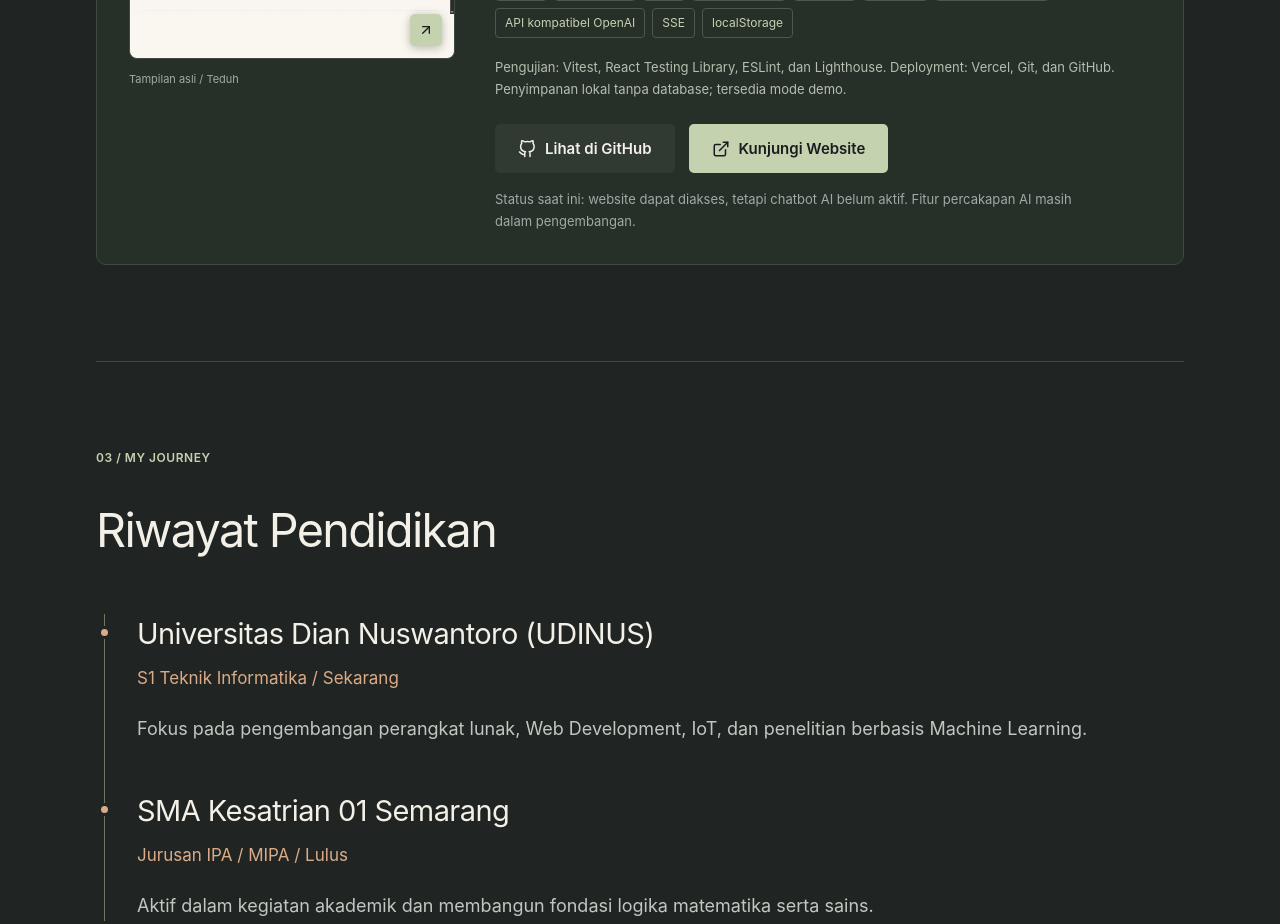
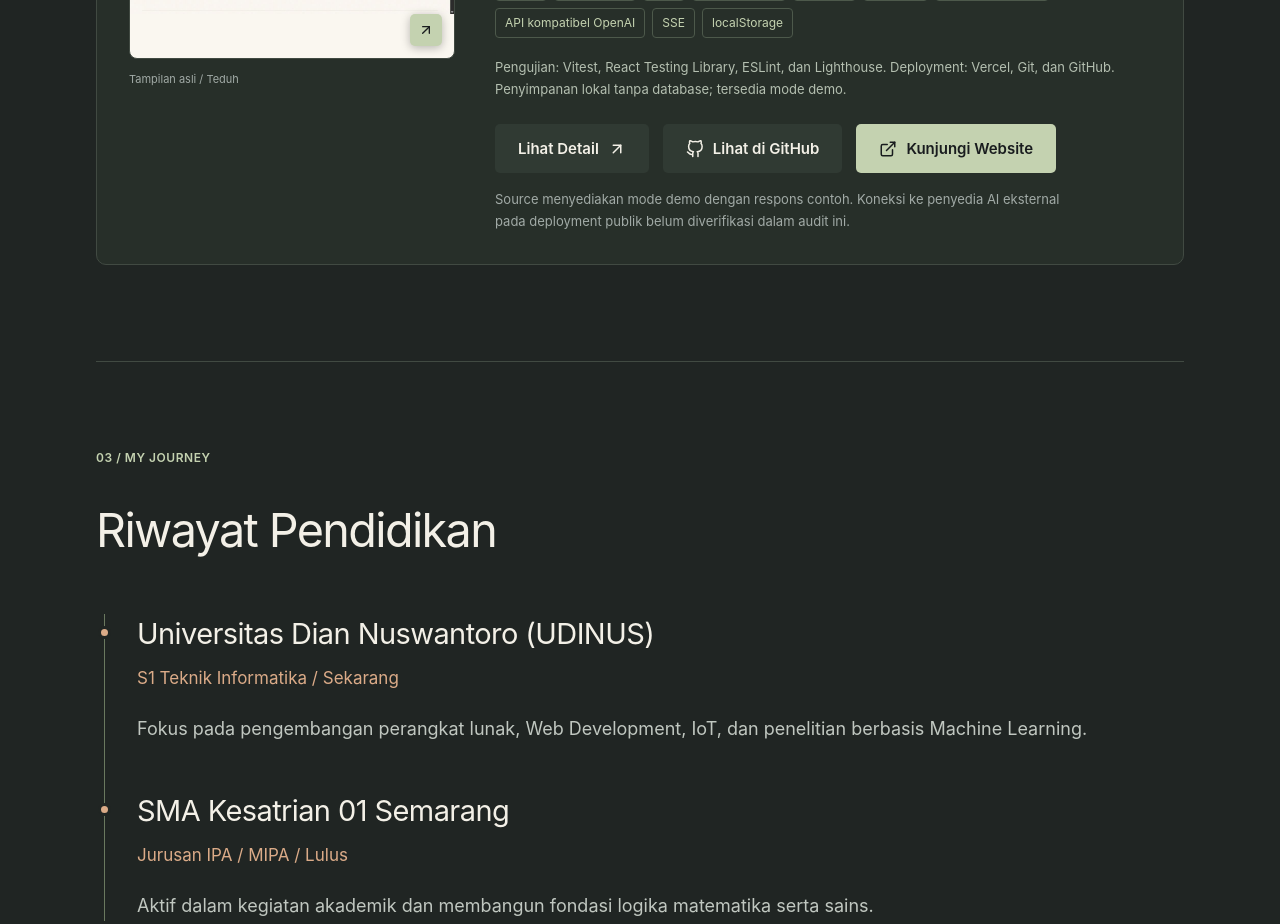
Before and after one commit to Nadzirin26/portofolio-web, a React (Vite) app: page / in a window 1280 px wide. Shown: the part 4940-5864 px from the top of the page. Built offline with nearby package versions, Linux system fonts and the light colour scheme.

Commit message:
docs: add Teduh case study verified with demo SSE and tests

```diff
--- a/src/data/index.js
+++ b/src/data/index.js
@@ -96,7 +96,7 @@
     labelGithub: "Lihat di GitHub",
     labelDemo: "Kunjungi Website",
     implementationNote: "Pengujian: Vitest, React Testing Library, ESLint, dan Lighthouse. Deployment: Vercel, Git, dan GitHub. Penyimpanan lokal tanpa database; tersedia mode demo.",
-    demoNote: "Status saat ini: website dapat diakses, tetapi chatbot AI belum aktif. Fitur percakapan AI masih dalam pengembangan."
+    demoNote: "Source menyediakan mode demo dengan respons contoh. Koneksi ke penyedia AI eksternal pada deployment publik belum diverifikasi dalam audit ini."
   }
 ];
 
--- a/src/data/projectDetails.js
+++ b/src/data/projectDetails.js
@@ -424,5 +424,101 @@
     "design": false,
     "alt": "Preview Kartu Ucapan Ulang Tahun Interaktif",
     "caption": "Aset tampilan project yang sudah tersedia di portofolio."
+  },
+  {
+    "id": 7,
+    "slug": "teduh",
+    "title": "Teduh — Teman Cerita Berbasis AI",
+    "image": "teduh.png",
+    "category": "Web Development",
+    "summary": "Ruang bercerita berbahasa Indonesia dengan mode percakapan, kata penyemangat, dan latihan napas.",
+    "paragraphs": [
+      "Teduh menyediakan ruang percakapan, koleksi kata penyemangat, serta latihan napas dan grounding. Pengunjung menggunakan aplikasi tanpa membuat akun. Aplikasi bukan pengganti layanan profesional.",
+      "Frontend React berkomunikasi dengan pipeline chat di server. Pipeline memvalidasi masukan, melakukan pemeriksaan risiko, dan mengirim jawaban bertahap melalui Server-Sent Events. Implementasi Express dan Vercel Function memakai penanganan chat bersama.",
+      "Dalam mode demo, jawaban berasal dari respons contoh lokal yang dikirim bertahap. Adapter penyedia AI kompatibel OpenAI tersedia pada source, tetapi koneksi model eksternal memerlukan konfigurasi server dan belum diverifikasi pada audit ini.",
+      "Riwayat percakapan disimpan terbatas pada browser. Mode tanpa simpan menghapus riwayat lokal dan menjaga percakapan di memori halaman. Tidak ada database aplikasi pada snapshot yang diperiksa."
+    ],
+    "features": [
+      "Tiga mode percakapan dan respons bertahap",
+      "Kata penyemangat serta favorit",
+      "Latihan napas dan grounding",
+      "Riwayat lokal dan mode tanpa simpan",
+      "Pemeriksaan risiko dan jalur bantuan pada pipeline"
+    ],
+    "stack": [
+      [
+        "React / TypeScript",
+        "Frontend",
+        "Mengelola halaman, mode chat, serta tipe pesan."
+      ],
+      [
+        "Tailwind CSS",
+        "Tampilan",
+        "Menyusun styling bersama stylesheet aplikasi."
+      ],
+      [
+        "Express",
+        "Backend",
+        "Melayani pipeline chat dan endpoint kesehatan pada server Node."
+      ],
+      [
+        "Vercel Functions",
+        "Deployment API",
+        "Membungkus handler chat yang sama tanpa membuka port server."
+      ],
+      [
+        "SSE",
+        "Transport",
+        "Mengirim status dan potongan jawaban secara bertahap ke browser."
+      ],
+      [
+        "localStorage",
+        "Penyimpanan",
+        "Menyimpan riwayat terbatas, preferensi, dan favorit pada perangkat."
+      ],
+      [
+        "Vitest / Testing Library",
+        "Pengujian",
+        "Menguji pipeline, storage, protokol SSE, dan komponen chat."
+      ],
+      [
+        "Vite",
+        "Build",
+        "Menghasilkan bundle frontend untuk hosting."
+      ]
+    ],
+    "workflow": [
+      "Pilih mode",
+      "Tulis pesan contoh",
+      "Validasi & pemeriksaan risiko",
+      "Terima respons bertahap",
+      "Simpan lokal atau gunakan mode privat"
+    ],
+    "architecture": [
+      "React client",
+      "Handler /api/chat",
+      "Pipeline pemeriksaan",
+      "Demo provider / adapter AI",
+      "SSE ke browser"
+    ],
+    "verification": "74 test lolos pada tujuh berkas; build dan lint lolos. Server demo lokal merespons health HTTP 200 dan chat HTTP 200 dengan text/event-stream serta 18 event SSE pada pesan pengujian. Test menggunakan mode demo dan mock, bukan bukti validasi klinis atau keberhasilan model eksternal. Status layanan AI pada deployment publik belum diuji dalam audit ini.",
+    "links": [
+      {
+        "label": "Website",
+        "href": "https://whay-no.vercel.app/"
+      },
+      {
+        "label": "GitHub",
+        "href": "https://github.com/Nadzirin26/whay-no"
+      }
+    ],
+    "challenges": [
+      "Handler bersama dipakai Express dan Vercel sehingga pipeline tidak diduplikasi.",
+      "Penyimpanan browser memiliki fallback saat data rusak atau tidak tersedia."
+    ],
+    "status": "Source ditinjau",
+    "design": false,
+    "alt": "Preview Teduh — Teman Cerita Berbasis AI",
+    "caption": "Aset tampilan project yang sudah tersedia di portofolio."
   }
 ];
```
Also changed, not shown: 1 other file (tests, documents, lock files or other folders).
